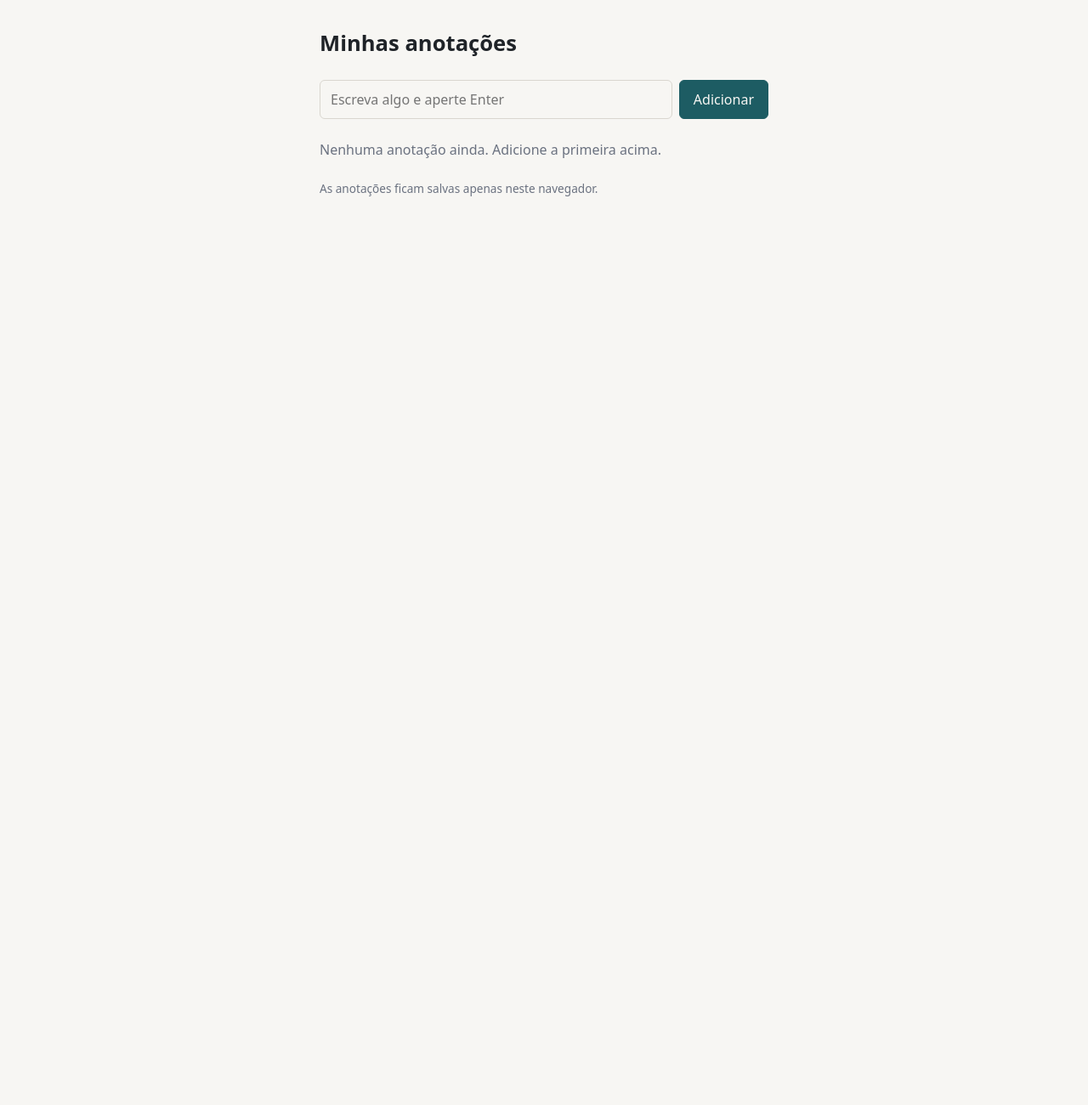
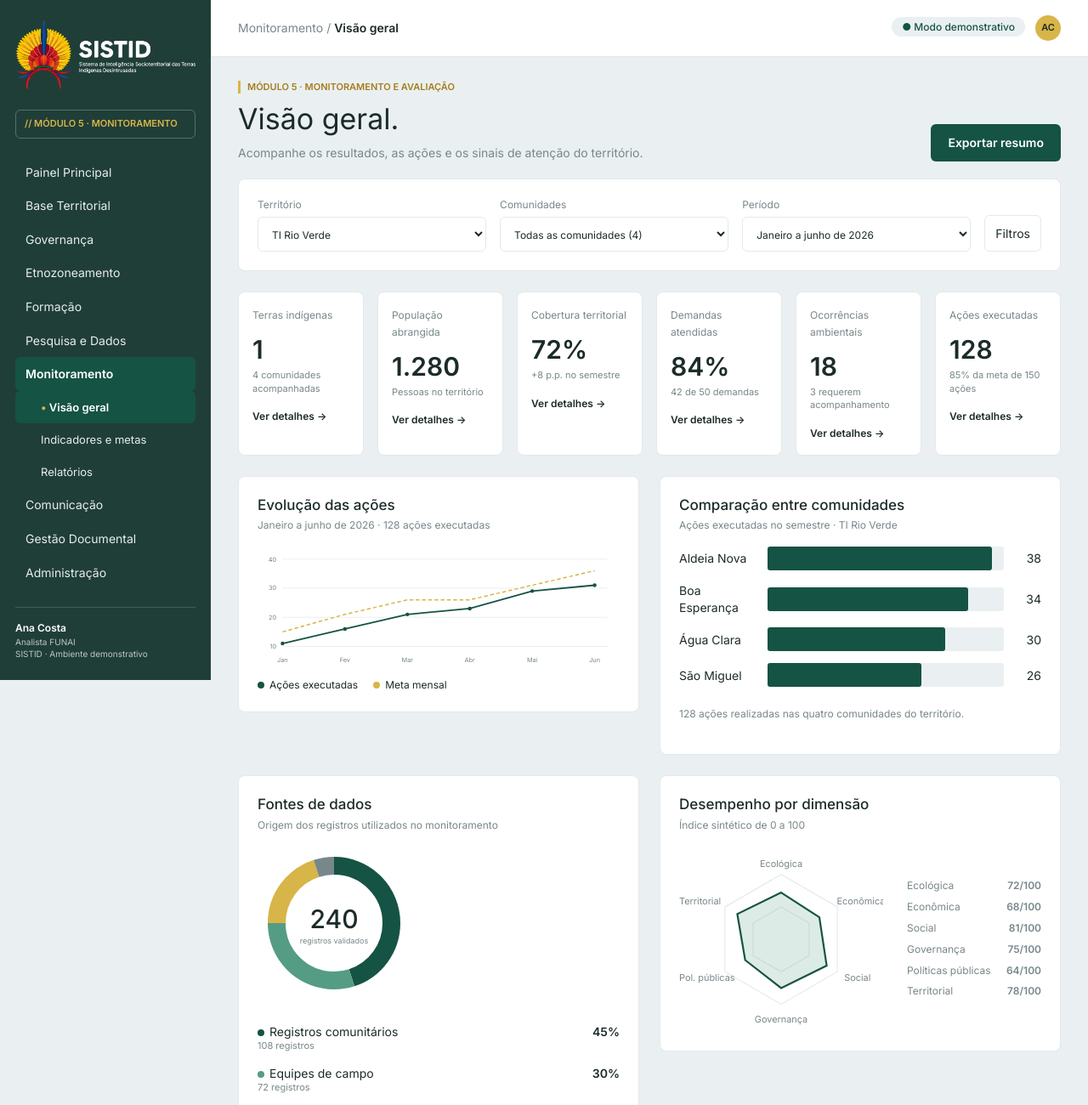
Before and after one commit to sahsales/Module5_SISTID, a plain HTML site: page index.html in a window 1280 px wide. Shown: the top 1300 px of the page at 85% size. Before the commit the page ends 800 px from the top, so only its background shows below. Drawn offline with Linux system fonts and the light colour scheme.

Commit message:
adding the overview page

```diff
--- a/index.html
+++ b/index.html
@@ -3,163 +3,145 @@
 <head>
   <meta charset="UTF-8">
   <meta name="viewport" content="width=device-width, initial-scale=1">
-  <title>Minhas anotações</title>
-  <style>
-    :root {
-      --fundo: #f7f6f3;
-      --texto: #1f2328;
-      --suave: #6b7280;
-      --borda: #d9d6cf;
-      --destaque: #1d5c63;
-      --perigo: #b3261e;
-    }
-    @media (prefers-color-scheme: dark) {
-      :root {
-        --fundo: #16181a;
-        --texto: #e8e6e1;
-        --suave: #9aa0a6;
-        --borda: #33373a;
-        --destaque: #6fc2c9;
-        --perigo: #f2877f;
-      }
-    }
-    * { box-sizing: border-box; }
-    body {
-      margin: 0;
-      background: var(--fundo);
-      color: var(--texto);
-      font-family: system-ui, -apple-system, "Segoe UI", sans-serif;
-      line-height: 1.5;
-    }
-    main { max-width: 560px; margin: 0 auto; padding: 2rem 1rem; }
-    h1 { font-size: 1.6rem; margin: 0 0 1.5rem; }
-    form { display: flex; gap: .5rem; margin-bottom: 1.5rem; }
-    input[type="text"] {
-      flex: 1;
-      padding: .6rem .75rem;
-      font: inherit;
-      color: inherit;
-      background: transparent;
-      border: 1px solid var(--borda);
-      border-radius: 6px;
-    }
-    button {
-      font: inherit;
-      cursor: pointer;
-      border-radius: 6px;
-      border: 1px solid var(--destaque);
-      background: var(--destaque);
-      color: var(--fundo);
-      padding: .6rem 1rem;
-    }
-    button.sec {
-      background: transparent;
-      color: var(--perigo);
-      border-color: var(--borda);
-      padding: .3rem .6rem;
-    }
-    :focus-visible { outline: 2px solid var(--destaque); outline-offset: 2px; }
-    ul { list-style: none; padding: 0; margin: 0; }
-    li {
-      display: flex;
-      align-items: center;
-      gap: .75rem;
-      padding: .7rem 0;
-      border-bottom: 1px solid var(--borda);
-    }
-    li span { flex: 1; word-break: break-word; }
-    li.feito span { text-decoration: line-through; color: var(--suave); }
-    .vazio { color: var(--suave); }
-    footer { margin-top: 1.5rem; color: var(--suave); font-size: .85rem; }
-  </style>
+  <title>Visão geral · SISTID</title>
+  <link rel="preconnect" href="https://fonts.googleapis.com">
+  <link rel="preconnect" href="https://fonts.gstatic.com" crossorigin>
+  <link rel="stylesheet" href="https://fonts.googleapis.com/css2?family=Inter:wght@400;500;600&display=swap">
+  <link rel="stylesheet" href="style.css">
 </head>
 <body>
-  <main>
-    <h1>Minhas anotações</h1>
+  <aside class="menu">
+    <a class="logo" href="index.html"><img src="logo-sistid.png" alt="SISTID · Sistema de Inteligência Socioterritorial das Terras Indígenas Desintrusadas"></a>
+    <div class="modulo">// MÓDULO 5 · MONITORAMENTO</div>
+    <nav>
+      <a href="#">Painel Principal</a>
+      <a href="#">Base Territorial</a>
+      <a href="#">Governança</a>
+      <a href="#">Etnozoneamento</a>
+      <a href="#">Formação</a>
+      <a href="#">Pesquisa e Dados</a>
+      <a href="index.html" class="ativo">Monitoramento</a>
+      <a href="index.html" class="sub ativo">Visão geral</a>
+      <a href="indicadores.html" class="sub">Indicadores e metas</a>
+      <a href="relatorios.html" class="sub">Relatórios</a>
+      <a href="#">Comunicação</a>
+      <a href="#">Gestão Documental</a>
+      <a href="#">Administração</a>
+    </nav>
+    <div class="usuario"><b>Ana Costa</b><small>Analista FUNAI</small><small>SISTID · Ambiente demonstrativo</small></div>
+  </aside>
 
-    <form id="form">
-      <input type="text" id="texto" placeholder="Escreva algo e aperte Enter" aria-label="Nova anotação" required>
-      <button type="submit">Adicionar</button>
-    </form>
+  <div>
+    <header class="topo">
+      <div><span style="color:var(--cinza)">Monitoramento /</span> <span class="atual">Visão geral</span></div>
+      <div><span class="selo">● Modo demonstrativo</span><span class="avatar">AC</span></div>
+    </header>
 
-    <ul id="lista"></ul>
-    <p class="vazio" id="vazio">Nenhuma anotação ainda. Adicione a primeira acima.</p>
+    <main>
+      <div class="cabeca">
+        <div>
+          <div class="modulo-etq">MÓDULO 5 · MONITORAMENTO E AVALIAÇÃO</div>
+          <h1>Visão geral.</h1>
+          <p>Acompanhe os resultados, as ações e os sinais de atenção do território.</p>
+        </div>
+        <button class="botao" type="button">Exportar resumo</button>
+      </div>
 
-    <footer>As anotações ficam salvas apenas neste navegador.</footer>
-  </main>
+      <section class="card filtros" aria-label="Filtros">
+        <label>Território<select><option>TI Rio Verde</option></select></label>
+        <label>Comunidades<select><option>Todas as comunidades (4)</option></select></label>
+        <label>Período<select><option>Janeiro a junho de 2026</option></select></label>
+        <button type="button">Filtros</button>
+      </section>
 
-  <script>
-    const CHAVE = "minhas-anotacoes";
-    const form = document.getElementById("form");
-    const campo = document.getElementById("texto");
-    const lista = document.getElementById("lista");
-    const vazio = document.getElementById("vazio");
+      <section class="kpis">
+        <div class="card kpi"><small>Terras indígenas</small><strong>1</strong><span>4 comunidades acompanhadas</span><a href="#">Ver detalhes →</a></div>
+        <div class="card kpi"><small>População abrangida</small><strong>1.280</strong><span>Pessoas no território</span><a href="#">Ver detalhes →</a></div>
+        <div class="card kpi"><small>Cobertura territorial</small><strong>72%</strong><span>+8 p.p. no semestre</span><a href="#">Ver detalhes →</a></div>
+        <div class="card kpi"><small>Demandas atendidas</small><strong>84%</strong><span>42 de 50 demandas</span><a href="#">Ver detalhes →</a></div>
+        <div class="card kpi"><small>Ocorrências ambientais</small><strong>18</strong><span>3 requerem acompanhamento</span><a href="#">Ver detalhes →</a></div>
+        <div class="card kpi"><small>Ações executadas</small><strong>128</strong><span>85% da meta de 150 ações</span><a href="#">Ver detalhes →</a></div>
+      </section>
 
-    function carregar() {
-      try {
-        return JSON.parse(localStorage.getItem(CHAVE)) || [];
-      } catch (e) {
-        return [];
-      }
-    }
+      <section class="grade">
+        <div class="card">
+          <h2>Evolução das ações</h2>
+          <p class="leg">Janeiro a junho de 2026 · 128 ações executadas</p>
+          <svg viewBox="0 0 580 200" role="img" aria-label="Linha de ações executadas e meta mensal, de janeiro a junho">
+            <g stroke="#E4E9EB"><path d="M40 20H560M40 66.7H560M40 113.3H560M40 160H560"/></g>
+            <g text-anchor="end"><text x="30" y="24">40</text><text x="30" y="70">30</text><text x="30" y="117">20</text><text x="30" y="164">10</text></g>
+            <g text-anchor="middle"><text x="40" y="185">Jan</text><text x="140" y="185">Fev</text><text x="240" y="185">Mar</text><text x="340" y="185">Abr</text><text x="440" y="185">Mai</text><text x="540" y="185">Jun</text></g>
+            <polyline points="40,136.7 140,108.7 240,85.3 340,85.3 440,62 540,38.7" fill="none" stroke="#D7B548" stroke-width="2" stroke-dasharray="6 4"/>
+            <polyline points="40,155.3 140,132 240,108.7 340,99.3 440,71.3 540,62" fill="none" stroke="#155344" stroke-width="2.5"/>
+            <g fill="#155344"><circle cx="40" cy="155.3" r="3"/><circle cx="140" cy="132" r="3"/><circle cx="240" cy="108.7" r="3"/><circle cx="340" cy="99.3" r="3"/><circle cx="440" cy="71.3" r="3"/><circle cx="540" cy="62" r="3"/></g>
+          </svg>
+          <div class="legenda"><span><i class="pt" style="background:var(--verde)"></i>Ações executadas</span><span><i class="pt" style="background:var(--ouro)"></i>Meta mensal</span></div>
+        </div>
 
-    function salvar(itens) {
-      try {
-        localStorage.setItem(CHAVE, JSON.stringify(itens));
-      } catch (e) {
-        alert("Não foi possível salvar neste navegador.");
-      }
-    }
+        <div class="card">
+          <h2>Comparação entre comunidades</h2>
+          <p class="leg">Ações executadas no semestre · TI Rio Verde</p>
+          <div class="barra"><span>Aldeia Nova</span><div><i style="width:95%"></i></div><b>38</b></div>
+          <div class="barra"><span>Boa Esperança</span><div><i style="width:85%"></i></div><b>34</b></div>
+          <div class="barra"><span>Água Clara</span><div><i style="width:75%"></i></div><b>30</b></div>
+          <div class="barra"><span>São Miguel</span><div><i style="width:65%"></i></div><b>26</b></div>
+          <p class="leg" style="margin-top:24px">128 ações realizadas nas quatro comunidades do território.</p>
+        </div>
 
-    let itens = carregar();
+        <div class="card">
+          <h2>Fontes de dados</h2>
+          <p class="leg">Origem dos registros utilizados no monitoramento</p>
+          <div class="duplo">
+            <svg viewBox="0 0 120 120" width="180" role="img" aria-label="240 registros validados por fonte">
+              <g fill="none" stroke-width="14" transform="rotate(-90 60 60)">
+                <circle cx="60" cy="60" r="45" pathLength="100" stroke="#155344" stroke-dasharray="45 55"/>
+                <circle cx="60" cy="60" r="45" pathLength="100" stroke="#559C85" stroke-dasharray="30 70" stroke-dashoffset="-45"/>
+                <circle cx="60" cy="60" r="45" pathLength="100" stroke="#D7B548" stroke-dasharray="20 80" stroke-dashoffset="-75"/>
+                <circle cx="60" cy="60" r="45" pathLength="100" stroke="#78878A" stroke-dasharray="5 95" stroke-dashoffset="-95"/>
+              </g>
+              <text x="60" y="64" text-anchor="middle" style="font-size:20px;font-weight:500;fill:#1C2B2A">240</text>
+              <text x="60" y="76" text-anchor="middle" style="font-size:6px">registros validados</text>
+            </svg>
+            <div class="fontes">
+              <p><span><i class="pt" style="background:#155344"></i>Registros comunitários<small>108 registros</small></span><b>45%</b></p>
+              <p><span><i class="pt" style="background:#559C85"></i>Equipes de campo<small>72 registros</small></span><b>30%</b></p>
+              <p><span><i class="pt" style="background:#D7B548"></i>Sensoriamento remoto<small>48 registros</small></span><b>20%</b></p>
+              <p><span><i class="pt" style="background:#78878A"></i>Bases institucionais<small>12 registros</small></span><b>5%</b></p>
+            </div>
+          </div>
+        </div>
 
-    function desenhar() {
-      lista.innerHTML = "";
-      vazio.hidden = itens.length > 0;
+        <div class="card">
+          <h2>Desempenho por dimensão</h2>
+          <p class="leg">Índice sintético de 0 a 100</p>
+          <div class="duplo">
+            <svg viewBox="0 0 220 200" width="240" role="img" aria-label="Radar de desempenho por dimensão">
+              <g transform="translate(10 0)" fill="none" stroke="#E4E9EB">
+                <polygon points="100,30 160.6,65 160.6,135 100,170 39.4,135 39.4,65"/>
+                <polygon points="100,65 130.3,82.5 130.3,117.5 100,135 69.7,117.5 69.7,82.5"/>
+                <polygon points="100,49.6 141.2,76.2 149.1,128.4 100,152.5 61.2,122.4 52.7,72.7" fill="rgba(85,156,133,.2)" stroke="#155344" stroke-width="2"/>
+              </g>
+              <g text-anchor="middle"><text x="110" y="22">Ecológica</text><text x="110" y="190">Governança</text></g>
+              <text x="170" y="62">Econômica</text><text x="178" y="145">Social</text><text x="0" y="145">Pol. públicas</text><text x="0" y="62">Territorial</text>
+            </svg>
+            <div class="dim">
+              <p>Ecológica <b>72/100</b></p><p>Econômica <b>68/100</b></p><p>Social <b>81/100</b></p>
+              <p>Governança <b>75/100</b></p><p>Políticas públicas <b>64/100</b></p><p>Territorial <b>78/100</b></p>
+            </div>
+          </div>
+        </div>
+      </section>
 
-      itens.forEach((item) => {
-        const li = document.createElement("li");
-        if (item.feito) li.classList.add("feito");
+      <section class="card">
+        <h2>Alertas e pontos de atenção</h2>
+        <p class="leg">3 alertas abertos · priorize os acompanhamentos do território</p>
+        <div class="alerta"><div><b>Vigilância territorial abaixo da meta</b><small>16 de 24 rondas concluídas · São Miguel · Responsável: equipe de proteção</small></div><div>30 jun 2026<span class="badge alta">● Alta</span><a href="#">Ver alerta →</a></div></div>
+        <div class="alerta"><div><b>Recuperação de áreas requer acompanhamento</b><small>35 de 50 hectares recuperados · Boa Esperança · Responsável: equipe ambiental</small></div><div>29 jun 2026<span class="badge media">● Média</span><a href="#">Ver alerta →</a></div></div>
+        <div class="alerta"><div><b>Consolidação dos registros de campo</b><small>Validação complementar de 12 registros · Água Clara · Responsável: equipe de dados</small></div><div>28 jun 2026<span class="badge baixa">● Baixa</span><a href="#">Ver alerta →</a></div></div>
+      </section>
 
-        const cb = document.createElement("input");
-        cb.type = "checkbox";
-        cb.checked = item.feito;
-        cb.setAttribute("aria-label", "Marcar como feito");
-        cb.addEventListener("change", () => {
-          item.feito = cb.checked;
-          salvar(itens);
-          desenhar();
-        });
-
-        const span = document.createElement("span");
-        span.textContent = item.texto; // textContent evita injeção de HTML
-
-        const del = document.createElement("button");
-        del.type = "button";
-        del.className = "sec";
-        del.textContent = "Excluir";
-        del.addEventListener("click", () => {
-          itens = itens.filter((i) => i.id !== item.id);
-          salvar(itens);
-          desenhar();
-        });
-
-        li.append(cb, span, del);
-        lista.appendChild(li);
-      });
-    }
-
-    form.addEventListener("submit", (e) => {
-      e.preventDefault();
-      const texto = campo.value.trim();
-      if (!texto) return;
-      itens.push({ id: Date.now(), texto, feito: false });
-      salvar(itens);
-      campo.value = "";
-      desenhar();
-    });
-
-    desenhar();
-  </script>
+      <p class="rodape">Atualizado em 30/06/2026 · 17:30</p>
+    </main>
+  </div>
 </body>
 </html>
--- /dev/null
+++ b/style.css
@@ -0,0 +1,113 @@
+:root {
+  --verde-escuro: #203E38;
+  --verde: #155344;
+  --verde-claro: #559C85;
+  --ouro: #D7B548;
+  --ouro-esc: #A77C20;
+  --vermelho: #B34E44;
+  --cinza: #78878A;
+  --borda: #E4E9EB;
+  --fundo: #EAF0F1;
+  --texto: #1C2B2A;
+}
+* { box-sizing: border-box; }
+body {
+  margin: 0; display: grid; grid-template-columns: 248px 1fr;
+  background: var(--fundo); color: var(--texto);
+  font: 14px/1.4 Inter, system-ui, -apple-system, "Segoe UI", sans-serif;
+}
+a { color: inherit; text-decoration: none; }
+:focus-visible { outline: 2px solid var(--ouro); outline-offset: 2px; }
+
+/* Menu lateral */
+.menu {
+  position: sticky; top: 0; height: 100vh; overflow-y: auto;
+  background: var(--verde-escuro); color: #fff; padding: 24px 18px;
+  display: flex; flex-direction: column;
+}
+.logo { display: block; margin-bottom: 24px; }
+.logo img { display: block; width: 100%; height: auto; }
+.modulo {
+  border: 1px solid rgba(255,255,255,.25); border-radius: 6px; padding: 8px 10px;
+  color: var(--ouro); font-size: 11px; font-weight: 600; margin-bottom: 20px;
+}
+.menu nav a { display: block; padding: 10px 12px; border-radius: 6px; color: #e6eeec; }
+.menu nav a:hover { background: rgba(255,255,255,.08); }
+.menu nav a.ativo { background: var(--verde); font-weight: 600; color: #fff; }
+.menu nav .sub { padding-left: 30px; font-size: 13px; }
+.menu nav .sub.ativo::before { content: "• "; color: var(--ouro); }
+.usuario { margin-top: auto; padding-top: 16px; border-top: 1px solid rgba(255,255,255,.15); font-size: 12px; }
+.usuario small { display: block; opacity: .7; }
+
+/* Conteúdo */
+.topo {
+  display: flex; justify-content: space-between; align-items: center;
+  background: #fff; padding: 18px 32px; border-bottom: 1px solid var(--borda);
+}
+.topo .atual { font-weight: 600; }
+.selo { background: var(--fundo); color: var(--verde); border-radius: 99px; padding: 4px 12px; font-size: 12px; font-weight: 500; }
+.avatar { display: inline-grid; place-items: center; width: 30px; height: 30px; border-radius: 50%; background: var(--ouro); font-size: 11px; font-weight: 700; margin-left: 12px; }
+main { padding: 28px 32px 40px; }
+.cabeca { display: flex; justify-content: space-between; align-items: flex-end; margin-bottom: 20px; }
+.modulo-etq { color: var(--ouro-esc); font-size: 11px; font-weight: 600; border-left: 3px solid var(--ouro); padding-left: 8px; }
+h1 { font-size: 34px; font-weight: 400; margin: 6px 0; }
+.cabeca p { margin: 0; color: var(--cinza); }
+.botao { background: var(--verde); color: #fff; padding: 12px 20px; border-radius: 6px; font-weight: 600; border: 0; font: inherit; font-weight: 600; cursor: pointer; }
+
+.card { background: #fff; border: 1px solid var(--borda); border-radius: 8px; padding: 22px; }
+.card h2 { font-size: 17px; font-weight: 500; margin: 0 0 4px; }
+.card .leg { color: var(--cinza); font-size: 12px; margin: 0 0 16px; }
+
+.filtros { display: grid; grid-template-columns: 1fr 1fr 1fr auto; gap: 16px; align-items: end; margin-bottom: 24px; }
+.filtros label { font-size: 12px; color: var(--cinza); }
+.filtros select, .filtros button {
+  width: 100%; margin-top: 6px; padding: 11px 12px; font: inherit; color: var(--texto);
+  background: #fff; border: 1px solid var(--borda); border-radius: 6px;
+}
+
+.kpis { display: grid; grid-template-columns: repeat(6, 1fr); gap: 16px; margin-bottom: 24px; }
+.kpi { padding: 16px; }
+.kpi small { color: var(--cinza); font-size: 12px; }
+.kpi strong { display: block; font-size: 30px; font-weight: 600; margin: 10px 0 2px; }
+.kpi span { display: block; color: var(--cinza); font-size: 11px; margin-bottom: 14px; }
+.kpi a { font-size: 12px; font-weight: 600; }
+
+.grade { display: grid; grid-template-columns: 1fr 1fr; gap: 24px; margin-bottom: 24px; align-items: start; }
+svg { max-width: 100%; height: auto; display: block; }
+svg text { font: 10px Inter, system-ui, sans-serif; fill: var(--cinza); }
+.legenda { display: flex; gap: 18px; font-size: 12px; margin-top: 8px; }
+.pt { display: inline-block; width: 8px; height: 8px; border-radius: 50%; margin-right: 6px; }
+
+.barra { display: grid; grid-template-columns: 90px 1fr 30px; gap: 14px; align-items: center; margin: 14px 0; }
+.barra div { background: var(--fundo); height: 28px; border-radius: 3px; }
+.barra i { display: block; height: 100%; background: var(--verde); border-radius: 3px; }
+.barra b { text-align: right; font-weight: 400; }
+
+.duplo { display: flex; align-items: center; gap: 28px; flex-wrap: wrap; }
+.fontes { flex: 1; min-width: 220px; }
+.fontes p { display: flex; justify-content: space-between; margin: 0 0 14px; }
+.fontes small { display: block; color: var(--cinza); font-size: 11px; }
+.dim { flex: 1; min-width: 150px; font-size: 12px; }
+.dim p { display: flex; justify-content: space-between; margin: 8px 0; color: var(--cinza); }
+
+.alerta { display: flex; justify-content: space-between; align-items: center; gap: 16px; padding: 14px 0; border-top: 1px solid var(--borda); }
+.alerta small { display: block; color: var(--cinza); font-size: 12px; }
+.alerta > div:last-child { white-space: nowrap; color: var(--cinza); font-size: 12px; }
+.badge { border-radius: 99px; padding: 4px 12px; font-size: 12px; font-weight: 500; margin: 0 14px; display: inline-block; }
+.alta { background: #F8E6E3; color: var(--vermelho); }
+.media { background: #F8F0D5; color: var(--ouro-esc); }
+.baixa { background: #E1EFEA; color: var(--verde); }
+.rodape { color: var(--cinza); font-size: 12px; margin-top: 24px; }
+
+@media (max-width: 1100px) {
+  .kpis { grid-template-columns: repeat(3, 1fr); }
+  .grade { grid-template-columns: 1fr; }
+}
+@media (max-width: 800px) {
+  body { grid-template-columns: 1fr; }
+  .menu { position: static; height: auto; }
+  .kpis { grid-template-columns: 1fr 1fr; }
+  .filtros { grid-template-columns: 1fr; }
+  .cabeca { flex-direction: column; align-items: flex-start; gap: 12px; }
+  .alerta { flex-direction: column; align-items: flex-start; }
+}
```
Also changed, not shown: logo-sistid.png (added).
